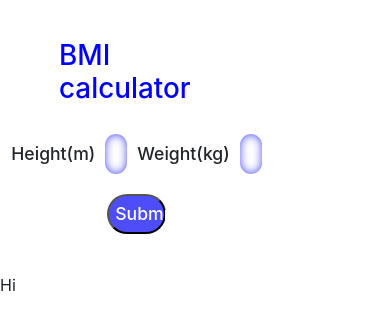
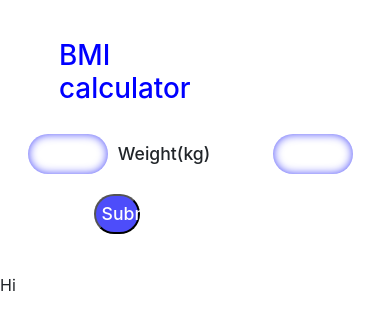
Before and after one commit to abin-karukappallil/Re-Act, a React (Create React App) app: page / in a window 390 px wide. Shown: the top 330 px of the page. Built offline with nearby package versions, Linux system fonts and the light colour scheme.

Commit message:
responsive

```diff
--- a/src/App.css
+++ b/src/App.css
@@ -12,7 +12,7 @@
     border: none;
     box-shadow: inset 0 0 10px rgb(77, 77, 250);
     height: 40px;
-    width: 70%;
+    width: 120px;
     padding-left: 20px;
 
 }
@@ -25,7 +25,6 @@
     height: 40px;
     font-size: 1.1rem;
     font-weight: 500;
-    position: ;
 }
 .label {
     display: flex;
@@ -40,3 +39,16 @@
     color: blue;
     margin-left: 20px;
 }
+@media (width <=600px) {
+    .form {
+        width: 40%;
+    }
+   button {
+        width: 90%;
+    }
+    .form .label input {
+        margin-left: 53px;
+        width: 80px;
+
+    }
+}
--- a/src/components/form.jsx
+++ b/src/components/form.jsx
@@ -16,7 +16,7 @@ function Form() {
           <div className="label">
             <label htmlFor="height">Height(m)</label>
             <input type="number" />
-            <label  htmlFor="weight">Weight(kg)</label>
+            <label>Weight(kg)</label>
             <input value={weight} onChange={getWeight} type="text" />
           </div>
           <button>Submit</button>
```
